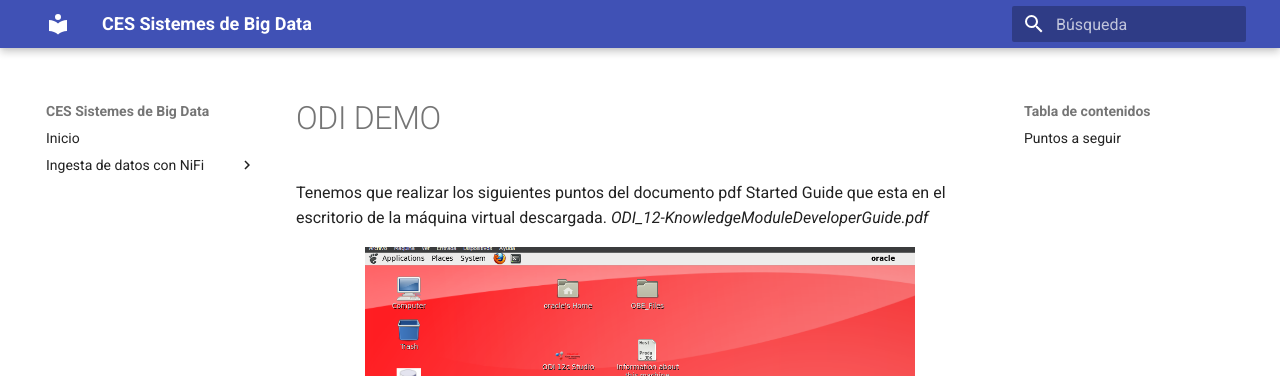
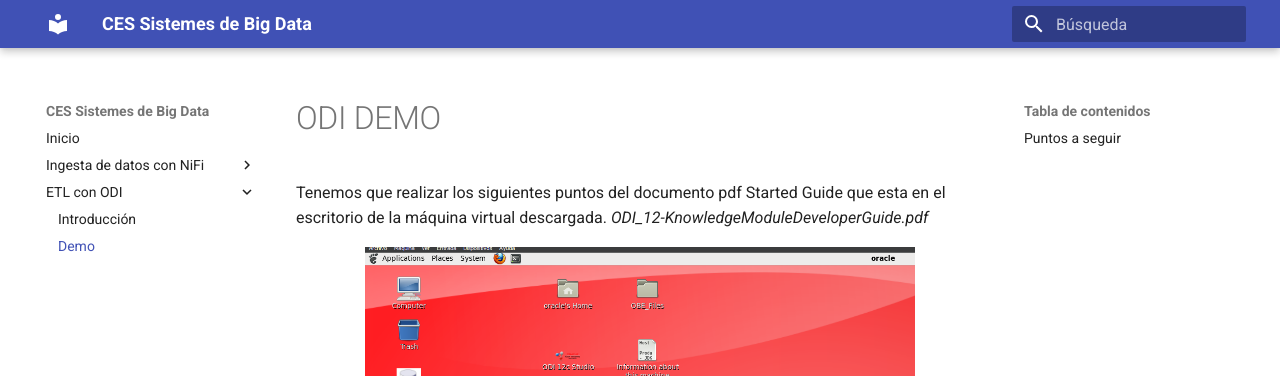
Before and after one commit to jorsodom/bigdata-sb, an MkDocs documentation site: the page built from docs/odi/odiDemo.md, in a window 1280 px wide. Shown: the top 376 px of the page. Built offline with MkDocs 1.6.1 and Material for MkDocs 9.7.7, drawn with Linux system fonts in a browser that asks for light colours; some of the changed lines change nothing that is shown.

Commit message:
Publicamos ODI + demo

```diff
--- a/mkdocs.yml
+++ b/mkdocs.yml
@@ -19,9 +19,9 @@
     - Caso de uso Meteo: nifi/nifiCasoUsoMeteo.md
   #  - Caso uso API: nifi/nifiCasoUsoAPI.md
   #  - Caso de uso con PostgreSQL: nifi/nifiCasoUsoPostgreSQL.md
-  #- ETL con ODI:
-  #  - Introducción: odi/odiIntroduccion.md
-  #  - Demo: odi/odiDemo.md
+  - ETL con ODI:
+    - Introducción: odi/odiIntroduccion.md
+    - Demo: odi/odiDemo.md
   #  - Caso de uso: odi/odiCasoDeUso.md
   #- Microsoft Azure:
   #   - Introducción: azure/AzureIntroduccion.md
```
